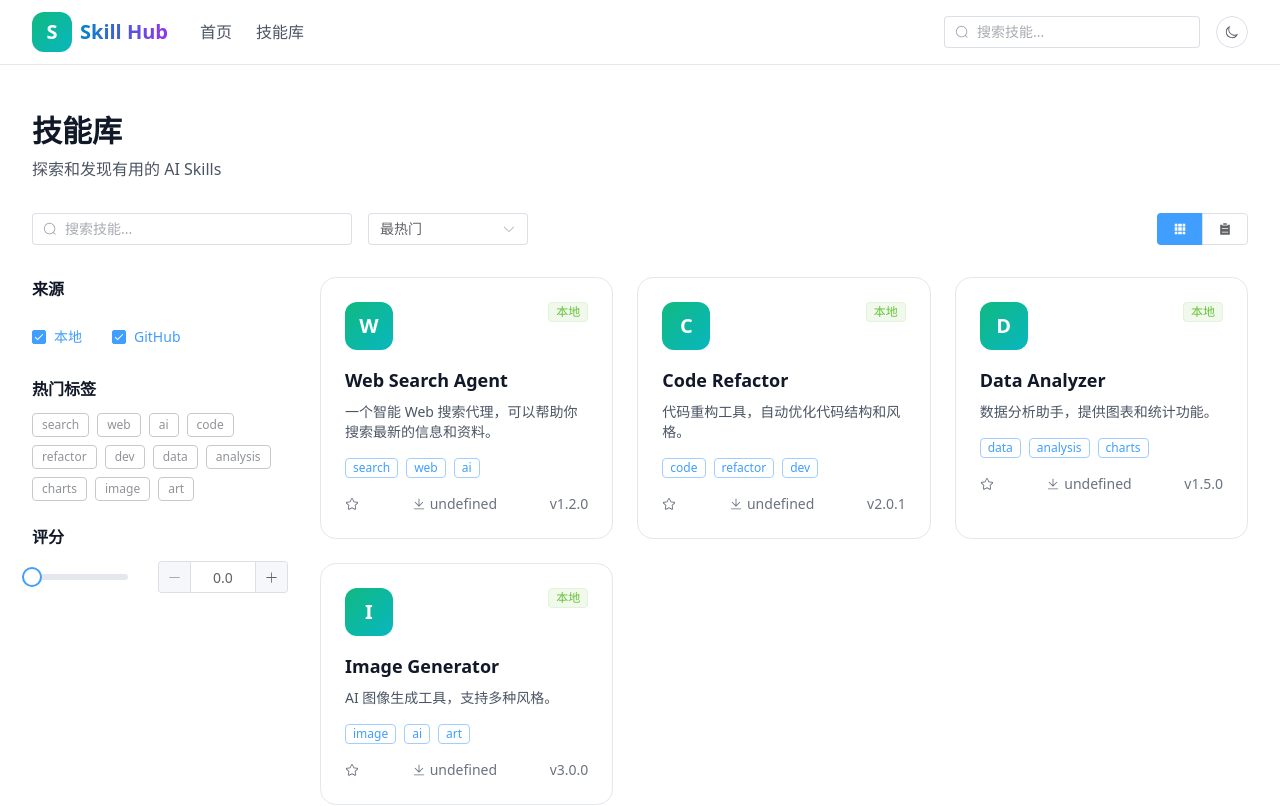
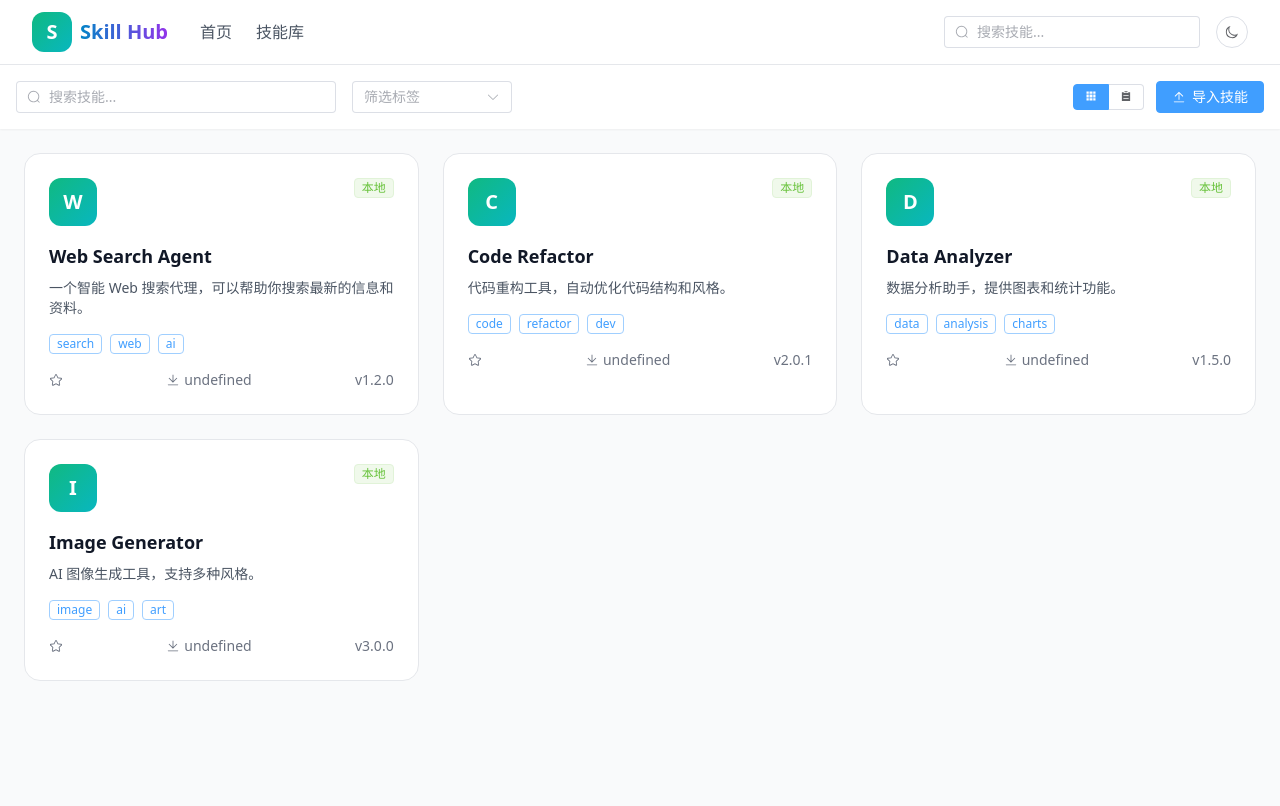
Before and after one commit to blankls/skill-hub, a Vue app: page /skills in a window 1280 px wide. Shown: the top 806 px of the page. Built offline with nearby package versions, Linux system fonts and the light colour scheme.

Commit message:
feat: optimize skill list layout with top toolbar and import modal

```diff
--- /dev/null
+++ b/src/components/features/SkillImportModal.vue
@@ -0,0 +1,144 @@
+<template>
+  <el-dialog v-model="visible" title="导入技能" width="600px" @close="reset">
+    <el-tabs v-model="activeTab">
+      <el-tab-pane label="ZIP 文件" name="zip">
+        <el-upload
+          drag
+          accept=".zip"
+          :auto-upload="false"
+          :on-change="handleZipChange"
+          :show-file-list="false"
+        >
+          <el-icon class="el-icon--upload"><UploadFilled /></el-icon>
+          <div class="el-upload__text">拖拽 ZIP 文件到这里，或 <em>点击选择</em></div>
+        </el-upload>
+        <div v-if="zipPreview" class="mt-4 p-4 bg-gray-50 rounded">
+          <h4 class="font-semibold">{{ zipPreview.name }}</h4>
+          <p class="text-sm text-gray-600">{{ zipPreview.description }}</p>
+        </div>
+      </el-tab-pane>
+
+      <el-tab-pane label="SKILL.md" name="md">
+        <el-input
+          v-model="mdContent"
+          type="textarea"
+          :rows="15"
+          placeholder="粘贴或编写 SKILL.md 内容..."
+        />
+      </el-tab-pane>
+
+      <el-tab-pane label="GitHub 仓库" name="github">
+        <el-input v-model="githubUrl" placeholder="粘贴 GitHub 仓库链接..." />
+        <el-button class="mt-2" :loading="githubLoading" @click="fetchGitHub">获取元数据</el-button>
+        <div v-if="githubMeta" class="mt-4 p-4 bg-gray-50 rounded">
+          <h4 class="font-semibold">{{ githubMeta.full_name }}</h4>
+          <p class="text-sm text-gray-600">{{ githubMeta.description }}</p>
+          <p class="text-xs text-gray-500 mt-2">⭐ {{ githubMeta.stargazers_count }} | 🍴 {{ githubMeta.forks_count }}</p>
+        </div>
+      </el-tab-pane>
+    </el-tabs>
+
+    <template #footer>
+      <el-button @click="visible = false">取消</el-button>
+      <el-button type="primary" :loading="importing" :disabled="!canImport" @click="doImport">
+        导入
+      </el-button>
+    </template>
+  </el-dialog>
+</template>
+
+<script setup lang="ts">
+import { ref, computed } from 'vue'
+import { useSkillStore } from '@/stores/skillStore'
+import { parseSkillFromZip, parseSkillFromMarkdown } from '@/utils/skillParser'
+import { fetchGitHubRepo } from '@/utils/githubClient'
+import type { Skill } from '@/types'
+import { UploadFilled } from '@element-plus/icons-vue'
+
+const props = defineProps<{ modelValue: boolean }>()
+const emit = defineEmits<{
+  (e: 'update:modelValue', v: boolean): void
+  (e: 'imported'): void
+}>()
+
+const skillStore = useSkillStore()
+const visible = computed({
+  get: () => props.modelValue,
+  set: (v) => emit('update:modelValue', v)
+})
+
+const activeTab = ref('zip')
+const zipPreview = ref<Skill | null>(null)
+const mdContent = ref('')
+const githubUrl = ref('')
+const githubMeta = ref<any>(null)
+const githubLoading = ref(false)
+const importing = ref(false)
+
+const canImport = computed(() => {
+  if (activeTab.value === 'zip') return !!zipPreview.value
+  if (activeTab.value === 'md') return !!mdContent.value.trim()
+  if (activeTab.value === 'github') return !!githubMeta.value
+  return false
+})
+
+async function handleZipChange(file: any) {
+  try {
+    zipPreview.value = await parseSkillFromZip(file.raw)
+  } catch (e) {
+    console.error('解析 ZIP 失败:', e)
+  }
+}
+
+async function fetchGitHub() {
+  if (!githubUrl.value) return
+  githubLoading.value = true
+  try {
+    githubMeta.value = await fetchGitHubRepo(githubUrl.value)
+  } catch (e) {
+    alert('获取仓库信息失败')
+  } finally {
+    githubLoading.value = false
+  }
+}
+
+async function doImport() {
+  importing.value = true
+  try {
+    let skill: Skill
+    if (activeTab.value === 'zip' && zipPreview.value) {
+      skill = zipPreview.value
+    } else if (activeTab.value === 'md') {
+      skill = await parseSkillFromMarkdown(mdContent.value)
+    } else if (activeTab.value === 'github' && githubMeta.value) {
+      skill = {
+        id: crypto.randomUUID(),
+        name: githubMeta.value.name,
+        description: githubMeta.value.description,
+        version: '1.0.0',
+        author: githubMeta.value.full_name.split('/')[0],
+        tags: ['github'],
+        source: { type: 'github', origin: githubMeta.value.html_url },
+        files: [],
+        createdAt: new Date(),
+        updatedAt: new Date()
+      }
+    } else {
+      throw new Error('No valid input')
+    }
+    await skillStore.addSkill(skill)
+    emit('imported')
+    visible.value = false
+  } finally {
+    importing.value = false
+  }
+}
+
+function reset() {
+  activeTab.value = 'zip'
+  zipPreview.value = null
+  mdContent.value = ''
+  githubUrl.value = ''
+  githubMeta.value = null
+}
+</script>
--- a/src/modules/skill-list/SkillListPage.vue
+++ b/src/modules/skill-list/SkillListPage.vue
@@ -1,42 +1,26 @@
 <template>
-  <div class="max-w-7xl mx-auto px-4 sm:px-6 lg:px-8 py-12">
-    <div class="mb-8">
-      <h1 class="text-3xl font-bold mb-2">技能库</h1>
-      <p class="text-gray-600 dark:text-gray-400">探索和发现有用的 AI Skills</p>
-    </div>
-    <div class="flex items-center justify-between mb-8">
-      <div class="flex items-center gap-4">
-        <el-input v-model="searchQuery" placeholder="搜索技能..." :prefix-icon="Search" class="w-80" />
-        <el-select v-model="sortBy" placeholder="排序" class="w-40">
-          <el-option label="最热门" value="downloads" />
-          <el-option label="评分最高" value="rating" />
-          <el-option label="最新更新" value="updated" />
-        </el-select>
+  <div class="min-h-screen bg-gray-50 dark:bg-slate-900">
+    <SkillToolbar
+      v-model="searchQuery"
+      :tags="allTags"
+      @update:modelValue="skillStore.setSearchQuery"
+      @update:viewMode="skillStore.setViewMode"
+    />
+
+    <div class="max-w-7xl mx-auto p-6">
+      <div v-if="skillStore.loading" class="text-center py-20">
+        <el-icon class="text-4xl text-primary-500 animate-spin"><Loading /></el-icon>
+        <p class="mt-4 text-gray-600">加载中...</p>
       </div>
-      <div class="flex items-center gap-2">
-        <el-button-group>
-          <el-button :type="skillStore.viewMode === 'grid' ? 'primary' : ''" @click="skillStore.toggleViewMode()">
-            <el-icon><Grid /></el-icon>
-          </el-button>
-          <el-button :type="skillStore.viewMode === 'list' ? 'primary' : ''" @click="skillStore.toggleViewMode()">
-            <el-icon><List /></el-icon>
-          </el-button>
-        </el-button-group>
+      <div v-else-if="skillStore.filteredSkills.length === 0" class="text-center py-20">
+        <p class="text-gray-500">暂无技能</p>
+        <el-button type="primary" class="mt-4" @click="showImport = true">
+          导入第一个技能
+        </el-button>
       </div>
-    </div>
-    <div class="flex gap-8">
-      <FilterSidebar @filter-change="handleFilterChange" />
-      <div class="flex-1">
-        <div v-if="skillStore.loading" class="flex items-center justify-center py-20">
-          <el-icon class="text-4xl text-primary-600 animate-spin"><Loading /></el-icon>
-        </div>
-        <template v-else>
-          <SkillGridView v-if="skillStore.viewMode === 'grid'" :skills="displaySkills" />
-          <SkillListView v-else :skills="displaySkills" />
-          <div v-if="displaySkills.length === 0" class="text-center py-20 text-gray-500">
-            <p>没有找到匹配的技能</p>
-          </div>
-        </template>
+      <div v-else>
+        <SkillGridView v-if="skillStore.viewMode === 'grid'" :skills="skillStore.filteredSkills" />
+        <SkillListView v-else :skills="skillStore.filteredSkills" />
       </div>
     </div>
   </div>
@@ -44,50 +28,32 @@
 
 <script setup lang="ts">
 import { ref, computed, onMounted } from 'vue'
-import { Search, Grid, List, Loading } from '@element-plus/icons-vue'
+import { useRoute } from 'vue-router'
 import { useSkillStore } from '@/stores/skillStore'
-import FilterSidebar from './components/FilterSidebar.vue'
+import { Loading } from '@element-plus/icons-vue'
+import SkillToolbar from './components/SkillToolbar.vue'
 import SkillGridView from './components/SkillGridView.vue'
 import SkillListView from './components/SkillListView.vue'
 
+const route = useRoute()
 const skillStore = useSkillStore()
 const searchQuery = ref('')
-const sortBy = ref('downloads')
-const filters = ref<any>({})
+const showImport = ref(false)
 
-const displaySkills = computed(() => {
-  let skills = [...skillStore.filteredSkills]
-  if (searchQuery.value) {
-    const q = searchQuery.value.toLowerCase()
-    skills = skills.filter(s =>
-      s.name.toLowerCase().includes(q) ||
-      s.description.toLowerCase().includes(q)
-    )
-  }
-  if (filters.value.sources?.length) {
-    skills = skills.filter(s => filters.value.sources.includes(s.sourceType))
-  }
-  if (filters.value.tags?.length) {
-    skills = skills.filter(s => filters.value.tags.some((t: string) => s.tags.includes(t)))
-  }
-  if (filters.value.minRating) {
-    skills = skills.filter(s => s.rating >= filters.value.minRating)
-  }
-  if (sortBy.value === 'downloads') {
-    skills.sort((a, b) => b.downloadCount - a.downloadCount)
-  } else if (sortBy.value === 'rating') {
-    skills.sort((a, b) => b.rating - a.rating)
-  } else if (sortBy.value === 'updated') {
-    skills.sort((a, b) => new Date(b.lastUpdated).getTime() - new Date(a.lastUpdated).getTime())
-  }
-  return skills
+const allTags = computed(() => {
+  const tags = new Set<string>()
+  skillStore.skills.forEach(s => s.tags.forEach(t => tags.add(t)))
+  return Array.from(tags)
 })
 
-const handleFilterChange = (newFilters: any) => {
-  filters.value = newFilters
-}
-
 onMounted(() => {
-  skillStore.loadSkills()
+  if (route.query.q) {
+    searchQuery.value = route.query.q as string
+    skillStore.setSearchQuery(searchQuery.value)
+  }
+  if (route.query.tag) {
+    searchQuery.value = route.query.tag as string
+    skillStore.setSearchQuery(searchQuery.value)
+  }
 })
 </script>
--- /dev/null
+++ b/src/modules/skill-list/components/SkillToolbar.vue
@@ -0,0 +1,73 @@
+<template>
+  <div class="bg-white dark:bg-slate-800 shadow-sm p-4 sticky top-0 z-20">
+    <div class="max-w-7xl mx-auto flex flex-wrap gap-4 items-center justify-between">
+      <div class="flex items-center gap-4 flex-1">
+        <el-input
+          v-model="searchQuery"
+          placeholder="搜索技能..."
+          :prefix-icon="Search"
+          clearable
+          class="w-80"
+          @input="handleSearch"
+        />
+        <el-select v-model="selectedTag" placeholder="筛选标签" clearable class="w-40">
+          <el-option v-for="tag in allTags" :key="tag" :label="tag" :value="tag" />
+        </el-select>
+      </div>
+
+      <div class="flex items-center gap-3">
+        <el-radio-group v-model="viewMode" size="small">
+          <el-radio-button value="grid">
+            <el-icon><Grid /></el-icon>
+          </el-radio-button>
+          <el-radio-button value="list">
+            <el-icon><List /></el-icon>
+          </el-radio-button>
+        </el-radio-group>
+        <el-button type="primary" :icon="Upload" @click="showImport = true">
+          导入技能
+        </el-button>
+      </div>
+    </div>
+  </div>
+
+  <SkillImportModal v-model="showImport" @imported="handleImported" />
+</template>
+
+<script setup lang="ts">
+import { ref, computed } from 'vue'
+import { useSkillStore } from '@/stores/skillStore'
+import { Search, Upload, Grid, List } from '@element-plus/icons-vue'
+import SkillImportModal from '@/components/features/SkillImportModal.vue'
+
+const props = defineProps<{
+  modelValue: string
+  tags: string[]
+}>()
+
+const emit = defineEmits<{
+  (e: 'update:modelValue', v: string): void
+  (e: 'update:viewMode', v: 'grid' | 'list'): void
+  (e: 'update:selectedTag', v: string): void
+}>()
+
+const skillStore = useSkillStore()
+const searchQuery = ref(props.modelValue)
+const selectedTag = ref('')
+const viewMode = ref<'grid' | 'list'>(skillStore.viewMode)
+const showImport = ref(false)
+
+const allTags = computed(() => {
+  const tags = new Set<string>()
+  skillStore.skills.forEach(s => s.tags.forEach(t => tags.add(t)))
+  return Array.from(tags)
+})
+
+function handleSearch() {
+  emit('update:modelValue', searchQuery.value)
+  skillStore.setSearchQuery(searchQuery.value)
+}
+function handleImported() {
+  skillStore.loadSkills()
+}
+</script>
```
